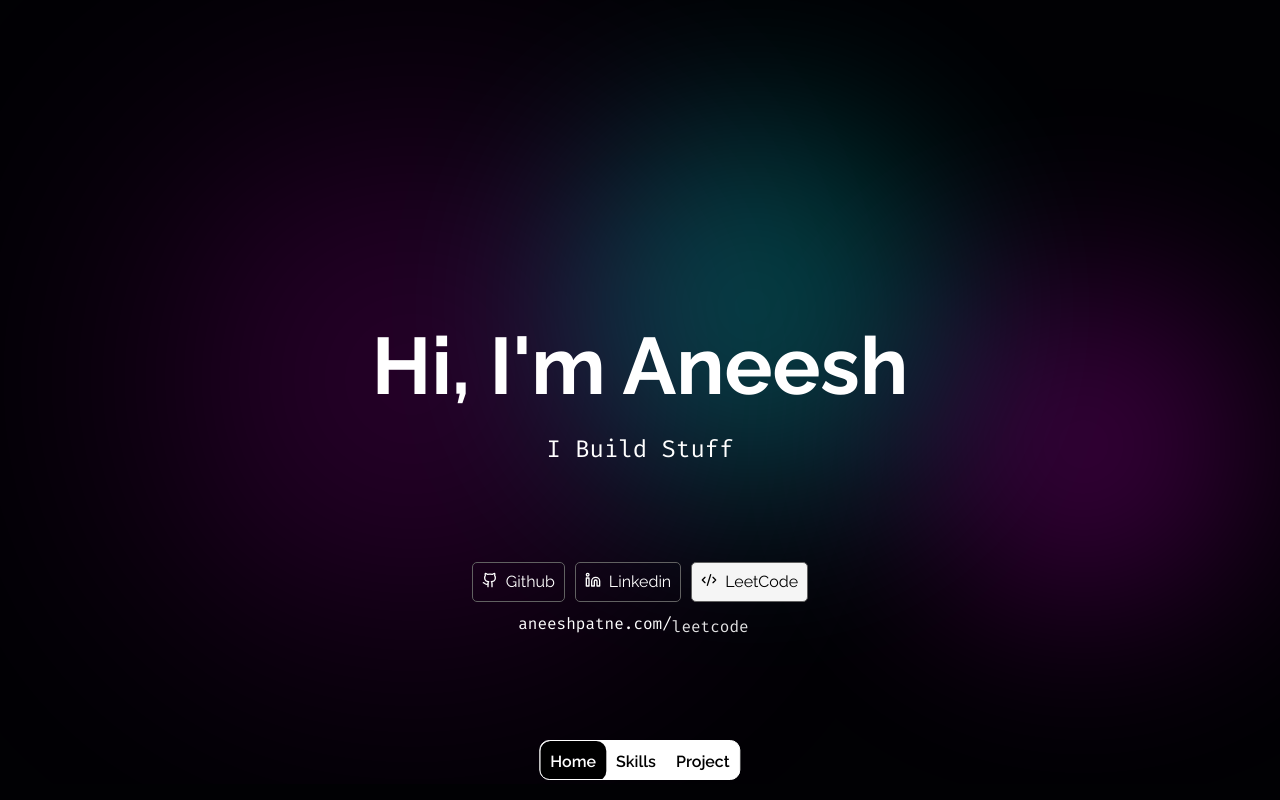
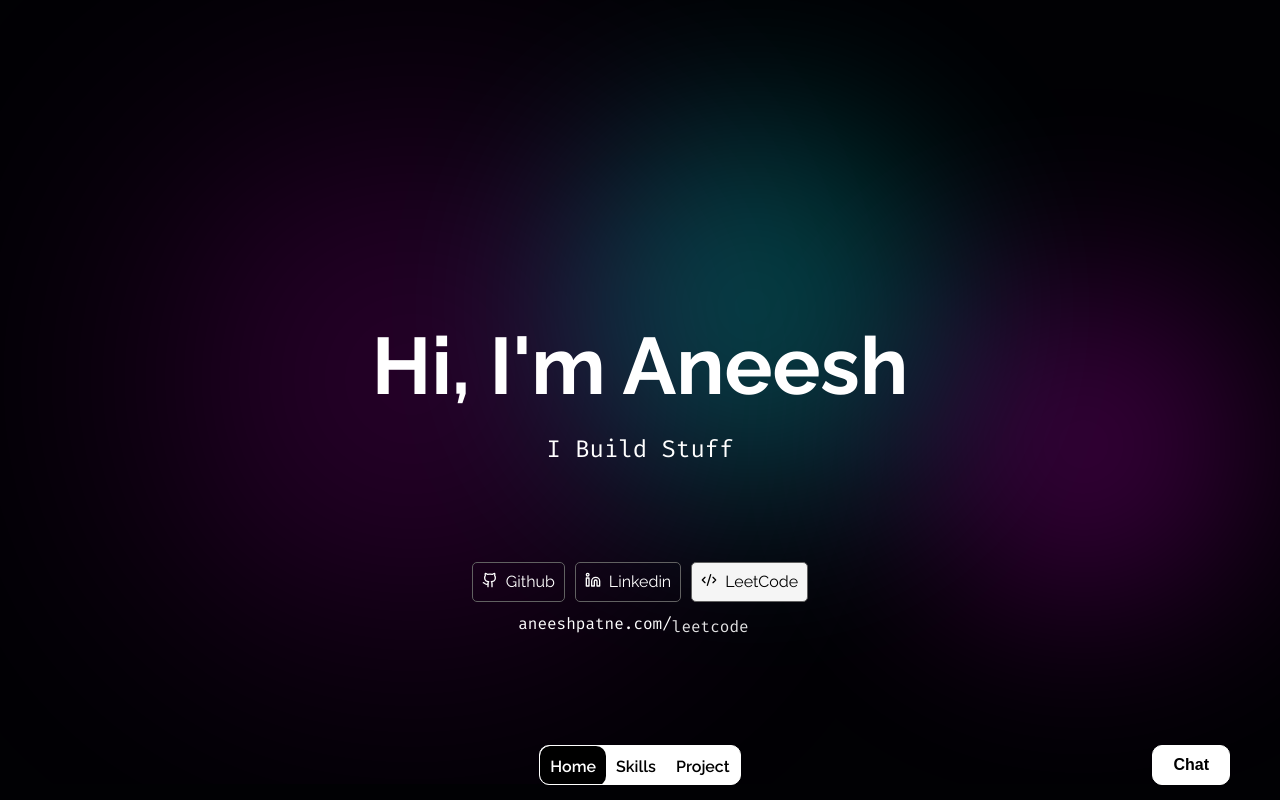
Before and after one commit to aneeshpatne/Personal-Portfolio, a Next.js app: page / in a window 1280 px wide. Shown: the top 800 px of the page. Built offline with nearby package versions, Linux system fonts and the light colour scheme; no server answers; the database is empty.

Commit message:
feat(menu): implement chat toggle functionality and restructure layout

```diff
--- a/src/components/Menu.jsx
+++ b/src/components/Menu.jsx
@@ -4,6 +4,7 @@ import styles from "./style/menu.module.css";
 const sections = ["home", "skills", "project"];
 export default function Menu() {
   const [activeSection, setActiveSection] = useState("home");
+  const [isChatOpen, setIsChatOpen] = useState(false);
 
   useEffect(() => {
     const observer = new IntersectionObserver(
@@ -31,14 +32,28 @@ export default function Menu() {
     return () => observer.disconnect();
   }, []);
 
+  const toggleChat = () => {
+    setIsChatOpen(!isChatOpen);
+    // You can add additional logic here later for showing/hiding chat
+  };
+
   return (
-    <div className={styles.MenuContainer}>
-      <MenuItem title="Home" active={activeSection === "home"} />
-      <MenuItem title="Skills" active={activeSection === "skills"} />
-      <MenuItem title="Project" active={activeSection === "project"} />
+    <div className={styles.lowerContainer}>
+      <div className={styles.MenuContainer}>
+        <MenuItem title="Home" active={activeSection === "home"} />
+        <MenuItem title="Skills" active={activeSection === "skills"} />
+        <MenuItem title="Project" active={activeSection === "project"} />
+      </div>
+      <button
+        className={`${styles.chatButton} ${isChatOpen ? styles.active : ""}`}
+        onClick={toggleChat}
+      >
+        <span>{isChatOpen ? "Close Chat" : "Chat"}</span>
+      </button>
     </div>
   );
 }
+
 function MenuItem({ title, active }) {
   const handleClick = () => {
     const id = title.toLowerCase();
--- a/src/components/style/menu.module.css
+++ b/src/components/style/menu.module.css
@@ -1,10 +1,19 @@
+.lowerContainer {
+  position: fixed;
+  display: flex;
+  align-items: center;
+  justify-content: center; /* Center the menu */
+  gap: 10px;
+  z-index: 9999;
+  bottom: 5px;
+  left: 0;
+  right: 0;
+  padding: 10px;
+}
+
 .MenuContainer {
   display: flex;
-  position: fixed;
   height: 40px;
-  bottom: 0;
-  left: 50%;
-  transform: translate(-50%, -50%);
   background-color: rgb(255, 255, 255);
   border: rgb(255, 255, 255) 1px solid;
   border-radius: 10px;
@@ -12,6 +21,40 @@
   overflow: hidden;
   z-index: 9999;
 }
+
+.chatButton {
+  position: absolute;
+  right: 50px;
+  height: 40px;
+  background-color: rgb(255, 255, 255);
+  border: rgb(255, 255, 255) 1px solid;
+  border-radius: 10px;
+  color: black;
+  font-weight: 600;
+  font-size: 1rem;
+  padding: 0 20px;
+  cursor: pointer;
+  transition: all 0.2s ease;
+  display: flex;
+  align-items: center;
+  justify-content: center;
+}
+
+.chatButton:hover {
+  color: white;
+  background-color: black;
+}
+
+.chatButton.active {
+  color: white;
+  background-color: #ff0000;
+  border-color: #ff0000;
+}
+
+.chatButton:active {
+  transform: translateY(1px);
+}
+
 .menuItem {
   display: flex;
   height: inherit;
```
